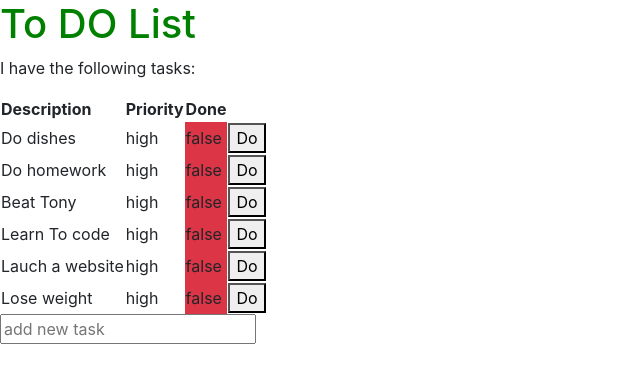
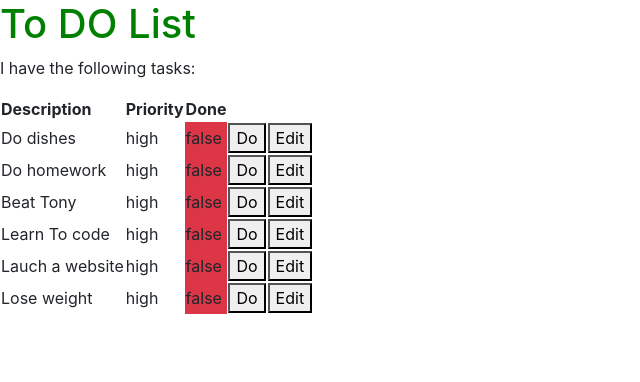
Before and after one commit to ngenovictor/learn-angular-epicodus-to-do-app, an Angular app: page / in a window 1280 px wide. Shown: the top 382 px of the page, without its empty margins (0-640 px from the left). Built offline with nearby package versions, Linux system fonts and the light colour scheme.

Commit message:
can edit tasks

```diff
--- a/src/app/app.component.html
+++ b/src/app/app.component.html
@@ -1,4 +1,5 @@
 <div>
+  <div>
     <h1>To DO List</h1>
     <p>I have the following tasks:</p>
     <table>
@@ -13,11 +14,15 @@
           <td>{{ task.priority }}</td>
           <td [class]="colourTasks(task)">{{ task.done }}</td>
           <td><button (click)="task.markDone()">Do</button></td>
+          <td><button (click)="editTask(task)">Edit</button></td>
         </tr>
       </tbody>
     </table>
-    <div>
-      <form action=""></form>
-      <input type="text" placeholder="add new task">
-    </div>
+  </div>
+  <div *ngIf="selectedTask">
+    <form (submit)="editTask()">
+      <input type="text" [(ngModel)]="selectedTask.description" name="task_priority">
+      <button type="submit">OK</button>
+    </form>
+  </div>
 </div>
--- a/src/app/app.component.ts
+++ b/src/app/app.component.ts
@@ -25,4 +25,12 @@ export class AppComponent {
       return "bg-danger"
     }
   }
+  selectedTask: Task;
+  editTask(task?: Task){
+    if(task){
+      this.selectedTask = task;
+    }else{
+      this.selectedTask = null;
+    }
+  }
 }
--- a/src/app/app.module.ts
+++ b/src/app/app.module.ts
@@ -1,14 +1,16 @@
 import { BrowserModule } from '@angular/platform-browser';
 import { NgModule } from '@angular/core';
+import { AppComponent } from './app.component';
+import { FormsModule } from '@angular/forms';
 
-import { AppComponent } from './app.component';
 
 @NgModule({
   declarations: [
     AppComponent
   ],
   imports: [
-    BrowserModule
+    BrowserModule,
+    FormsModule
   ],
   providers: [],
   bootstrap: [AppComponent]
```
